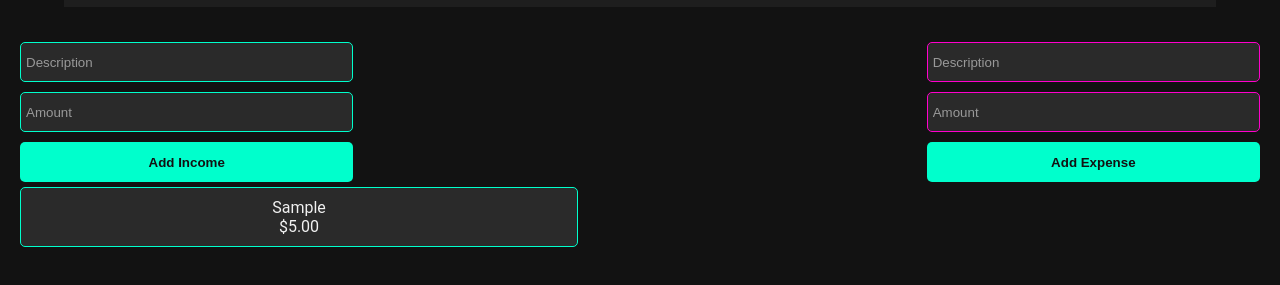
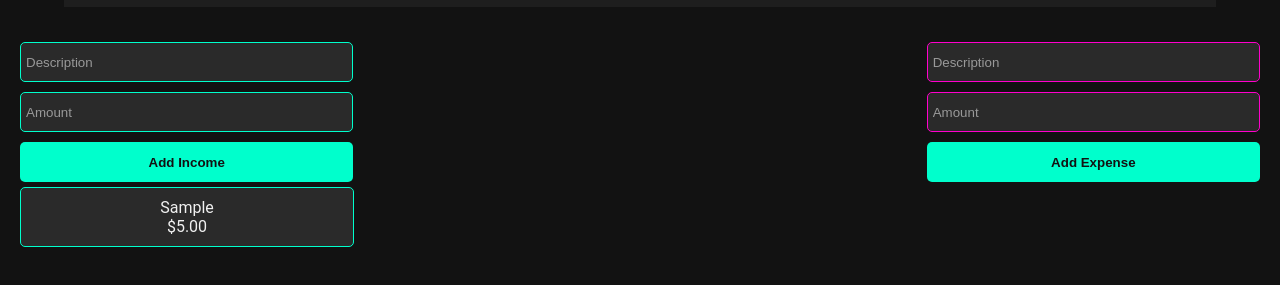
Before and after one commit to a-ziz-7/MoneyCracker, a plain HTML site: page index.html in a window 1280 px wide. Both pictures are taken after typing "Sample", "5" into the empty fields and a click on the button "Add Income". Shown: the part 63-348 px from the top of the page. Drawn offline with Linux system fonts and the light colour scheme.

Commit message:
Update page title to "Money Cracker"

```diff
--- a/index.html
+++ b/index.html
@@ -3,7 +3,7 @@
 <head>
     <meta charset="UTF-8">
     <meta name="viewport" content="width=device-width, initial-scale=1.0">
-    <title>Money Tracker</title>
+    <title>Money Cracker</title>
     <link rel="stylesheet" href="styles.css">
 </head>
 <body>
--- a/styles.css
+++ b/styles.css
@@ -128,7 +128,7 @@ button:hover {
     border: 1px solid #00ffcc;
     color: #f0f0f0;
     border-radius: 5px;
-    width: 100%;
+    width: 19.5em;
 }
 
 .right .list-item {
```
